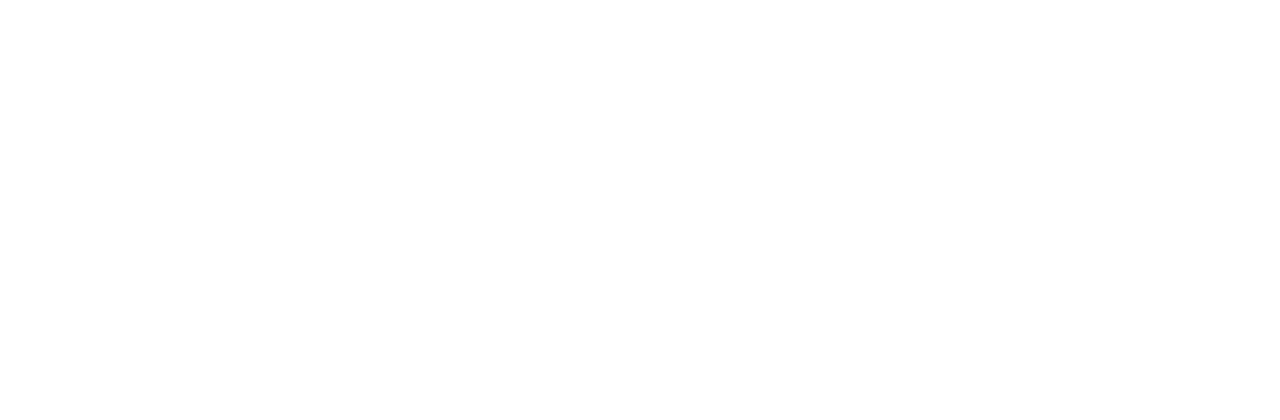
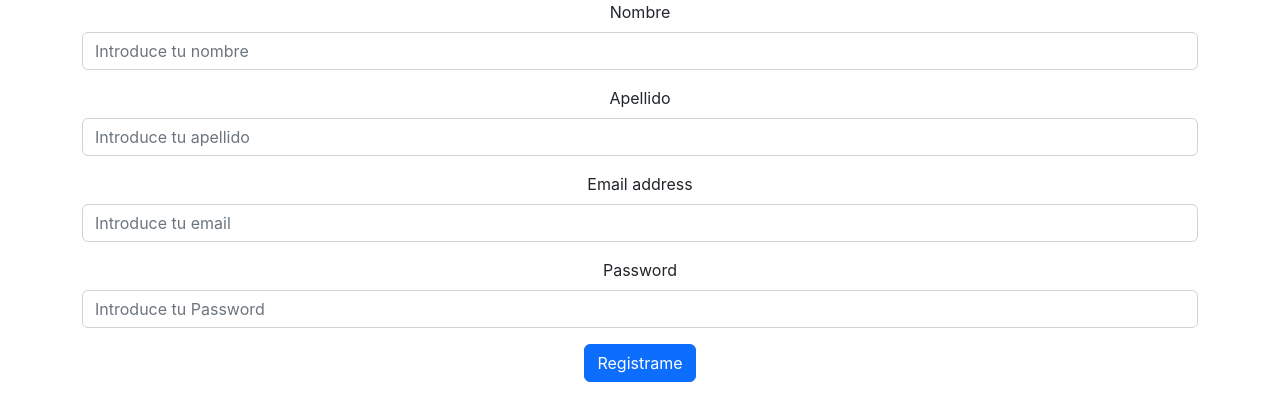
Before and after one commit to juanandres86/hiberus-technical-test, a React (Create React App) app: page /signup in a window 1280 px wide. Before the commit this address had no page. Shown: the top 420 px of the page. Built offline with nearby package versions, Linux system fonts and the light colour scheme.

Commit message:
feat: Sign Up page ready

```diff
--- a/src/navigation/index.tsx
+++ b/src/navigation/index.tsx
@@ -1,7 +1,8 @@
-import React from 'react';
+import React from 'react'
 
-import {BrowserRouter as Router, Route, Routes} from 'react-router-dom';
-import LoginPage from '../pages/login/login.page';
+import { BrowserRouter as Router, Route, Routes } from 'react-router-dom'
+import LoginPage from '../pages/login/login.page'
+import SignUp from '../pages/signup/signup.page'
 
 const MainNavigator = () => {
     return (
@@ -9,11 +10,12 @@ const MainNavigator = () => {
             <div>
                 {/* <Navbar/> */}
                 <Routes>
-        <Route path="/" element={<LoginPage/>} />
+                    <Route path="/" element={<LoginPage />} />
+                    <Route path="/signup" element={<SignUp />} />
                 </Routes>
             </div>
         </Router>
-  );
+    )
 }
 
-export default MainNavigator;
+export default MainNavigator
--- a/src/pages/login/login.page.tsx
+++ b/src/pages/login/login.page.tsx
@@ -9,6 +9,7 @@ import {
     setToken,
 } from '../../store/application/application.slice'
 import { getIsLogged } from '../../store/application/application.selectors'
+import { useNavigate } from 'react-router-dom'
 
 const LoginPage = () => {
     const [email, setEmail] = useState('')
@@ -16,6 +17,11 @@ const LoginPage = () => {
     const dispatch = useDispatch()
     const isLogged = useSelector(getIsLogged)
     const [errorMessage, setErrorMessage] = useState('')
+    const navigate = useNavigate()
+
+    const handleGoSignUp = () => {
+        navigate('/signup')
+    }
 
     const handleSubmit = async (e: React.FormEvent<HTMLFormElement>) => {
         e.preventDefault()
@@ -45,7 +51,7 @@ const LoginPage = () => {
                     <Form.Label>Email</Form.Label>
                     <Form.Control
                         type="email"
-                        placeholder="Enter email"
+                        placeholder="Introduce tu email"
                         value={email}
                         onChange={handleChangeEmail}
                     />
@@ -55,7 +61,7 @@ const LoginPage = () => {
                     <Form.Label>Password</Form.Label>
                     <Form.Control
                         type="password"
-                        placeholder="Password"
+                        placeholder="Introduce tu Password"
                         value={password}
                         onChange={handleChangePassword}
                     />
@@ -71,7 +77,10 @@ const LoginPage = () => {
                     </Alert>
                 )}
                 <Button variant="primary" type="submit">
-                    Submit
+                    Login
+                </Button>
+                <Button variant="primary" onClick={handleGoSignUp}>
+                    Registro
                 </Button>
             </Form>
         </div>
--- /dev/null
+++ b/src/pages/signup/signup.page.tsx
@@ -0,0 +1,123 @@
+import React, { useState } from 'react'
+import { Alert } from 'react-bootstrap'
+import Button from 'react-bootstrap/Button'
+import Form from 'react-bootstrap/Form'
+import { singUpService } from '../../services/auth'
+import { useNavigate } from 'react-router-dom'
+
+const SignUp = () => {
+    const [name, setName] = useState('')
+    const [surname, setSurname] = useState('')
+    const [email, setEmail] = useState('')
+    const [password, setPassword] = useState('')
+    const [errorMessage, setErrorMessage] = useState('')
+    const [signUpSuccessMessage, setSignUpSuccessMessage] = useState('')
+    const navigate = useNavigate()
+
+    const handleSubmit = async (e: React.FormEvent<HTMLFormElement>) => {
+        e.preventDefault()
+        setErrorMessage('')
+        setSignUpSuccessMessage('')
+        const resp = await singUpService(name, surname, email, password)
+        if (!resp.success) {
+            // success === false
+            setErrorMessage(resp.message)
+        } else {
+            // success === true
+            setSignUpSuccessMessage(resp.message)
+        }
+    }
+
+    const handleChangeName = (e: React.ChangeEvent<HTMLInputElement>) => {
+        setName(e.target.value)
+    }
+
+    const handleChangeSurname = (e: React.ChangeEvent<HTMLInputElement>) => {
+        setSurname(e.target.value)
+    }
+
+    const handleChangeEmail = (e: React.ChangeEvent<HTMLInputElement>) => {
+        setEmail(e.target.value)
+    }
+
+    const handleChangePassword = (e: React.ChangeEvent<HTMLInputElement>) => {
+        setPassword(e.target.value)
+    }
+
+    const handleGoToLogin = () => {
+        navigate('/')
+    }
+
+    const renderActionButton = () => {
+        if (signUpSuccessMessage !== '') {
+            return (
+                <Button variant="primary" onClick={handleGoToLogin}>
+                    Ir al Login
+                </Button>
+            )
+        } else {
+            return (
+                <Button variant="primary" type="submit">
+                    Registrame
+                </Button>
+            )
+        }
+    }
+
+    return (
+        <div className="container">
+            <Form onSubmit={handleSubmit}>
+                <Form.Group className="mb-3" controlId="formBasicName">
+                    <Form.Label>Nombre</Form.Label>
+                    <Form.Control
+                        placeholder="Introduce tu nombre"
+                        value={name}
+                        onChange={handleChangeName}
+                    />
+                </Form.Group>
+
+                <Form.Group className="mb-3" controlId="formBasicSurname">
+                    <Form.Label>Apellido</Form.Label>
+                    <Form.Control
+                        placeholder="Introduce tu apellido"
+                        value={surname}
+                        onChange={handleChangeSurname}
+                    />
+                </Form.Group>
+
+                <Form.Group className="mb-3" controlId="formBasicEmail">
+                    <Form.Label>Email address</Form.Label>
+                    <Form.Control
+                        type="email"
+                        placeholder="Introduce tu email"
+                        value={email}
+                        onChange={handleChangeEmail}
+                    />
+                </Form.Group>
+
+                <Form.Group className="mb-3" controlId="formBasicPassword">
+                    <Form.Label>Password</Form.Label>
+                    <Form.Control
+                        type="password"
+                        placeholder="Introduce tu Password"
+                        value={password}
+                        onChange={handleChangePassword}
+                    />
+                </Form.Group>
+                {errorMessage !== '' && (
+                    <Alert key={'danger'} variant={'danger'}>
+                        {errorMessage}
+                    </Alert>
+                )}
+                {signUpSuccessMessage !== '' && (
+                    <Alert key={'success'} variant={'success'}>
+                        {signUpSuccessMessage}
+                    </Alert>
+                )}
+                {renderActionButton()}
+            </Form>
+        </div>
+    )
+}
+
+export default SignUp
```
Also changed, not shown: src/App.tsx (+6 -11 lines). Lines whose indentation alone changed are shown as unchanged.
